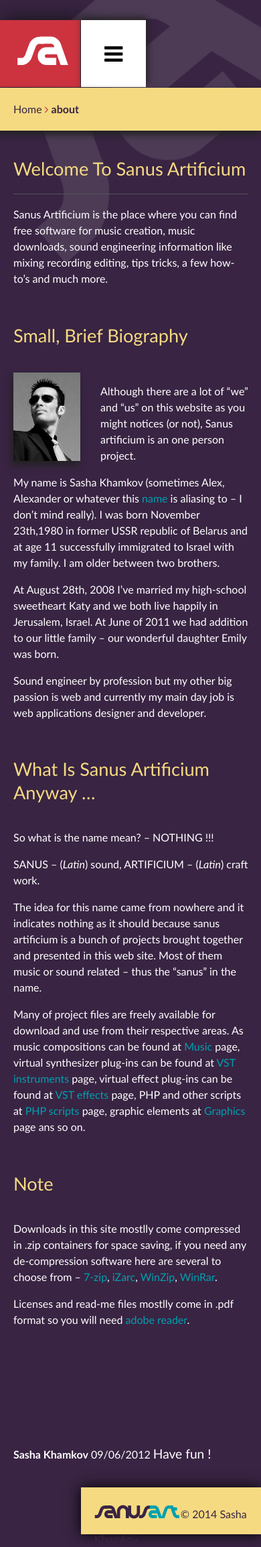
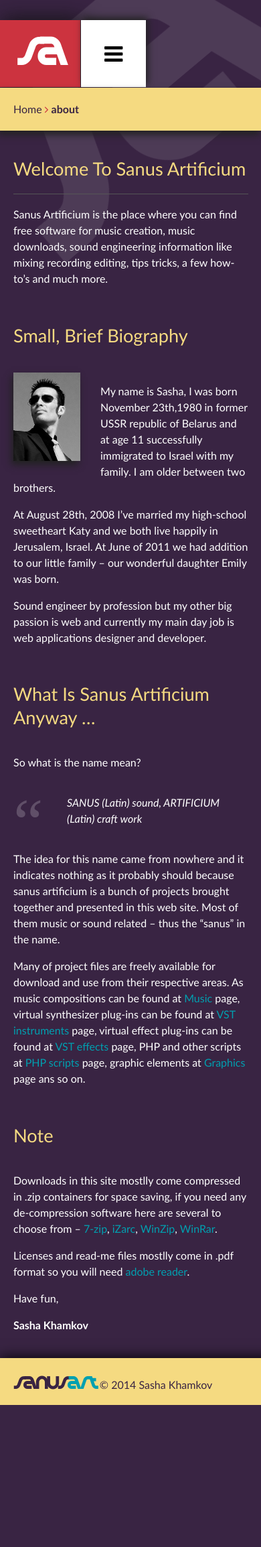
Before and after one commit to sanusart/sanusart.com, a Jekyll site: the page built from pages/about.md, in a window 390 px wide. Shown: the whole page at 67% size. Built offline with Jekyll 4.4.1, drawn with Linux system fonts in a browser that asks for light colours; nearby versions of some CDN libraries; library files that are not in the unit come from our copies; after the commit the page ends 2097 px from its top, so only the background shows below that.

Commit message:
FIX: structure and handhelds

```diff
--- a/_includes/footer.html
+++ b/_includes/footer.html
@@ -1,5 +1,2 @@
 <footer> <sa>sanus<span>art</span></sa> &copy; {{site.year}} Sasha Khamkov</footer>
-<div id="slide">
-    <nav></nav>
-    <i class="fa fa-close close"></i>
-</div>
+{% include off-canvas-slide.html %}
--- /dev/null
+++ b/_includes/off-canvas-slide.html
@@ -0,0 +1,5 @@
+<div id="slide">
+    <!--{% include nav.html %}-->
+    <nav></nav>
+    <i class="fa fa-close close"></i>
+</div>
--- a/js/main.js
+++ b/js/main.js
@@ -17,11 +17,10 @@ $(function () {
     if (isMobile() === true) {
 
         var navList = $('header nav ul');
-
         $('#slide nav').replaceWith( navList );
 
         // mobile nav
-        $('nav').html('<a class="nav-link burger" href="#"><i class="fa fa-reorder"></i></a>');
+        $('header nav').html('<a class="nav-link burger" href="#"><i class="fa fa-reorder"></i></a>');
 
         $('header').on('click','.burger',function() {
             $('#slide').animate({
--- a/pages/about.md
+++ b/pages/about.md
@@ -18,9 +18,8 @@ Sanus Artificium is the place where you can find free software for music creatio
 
 ![sasha](/images/sasha.jpg)
 
-Although there are a lot of &#8220;we&#8221; and &#8220;us&#8221; on this website as you might notices (or not), Sanus artificium is an one person project.
 
-My name is Sasha Khamkov (sometimes Alex, Alexander or whatever this [name][1] is aliasing to &#8211; I don&#8217;t mind really). I was born November 23th,1980 in former USSR republic of Belarus and at age 11 successfully immigrated to Israel with my family. I am older between two brothers.
+My name is Sasha, I was born November 23th,1980 in former USSR republic of Belarus and at age 11 successfully immigrated to Israel with my family. I am older between two brothers.
 
 At August 28th, 2008 I&#8217;ve married my high-school sweetheart Katy and we both live happily in Jerusalem, Israel. At June of 2011 we had addition to our little family &#8211; our wonderful daughter Emily was born.
 
@@ -28,14 +27,11 @@ Sound engineer by profession but my other big passion is web and currently my ma
 
 # What is Sanus artificium anyway &#8230;
 
-So what is the name mean? &#8211; NOTHING !!!
+So what is the name mean?
 
-SANUS &#8211; (*Latin*) sound, ARTIFICIUM &#8211; (*Latin*) craft work.
+> SANUS (*Latin*) sound, ARTIFICIUM (*Latin*) craft work
 
-The idea for this name came from nowhere and it indicates nothing as it should because sanus artificium is a bunch of projects brought together and presented in this web site. Most of them music or sound related &#8211; thus the &#8220;sanus&#8221; in the name.
-
-<div>
-</div>
+The idea for this name came from nowhere and it indicates nothing as it probably should because sanus artificium is a bunch of projects brought together and presented in this web site. Most of them music or sound related &#8211; thus the &#8220;sanus&#8221; in the name.
 
 Many of project files are freely available for download and use from their respective areas. As music compositions can be found at [Music][2] page, virtual synthesizer plug-ins can be found at [VST instruments][3] page, virtual effect plug-ins can be found at [VST effects][3] page, PHP and other scripts at [PHP scripts][4] page, graphic elements at [Graphics][5] page ans so on.
 
@@ -45,17 +41,12 @@ Downloads in this site mostlly come compressed in .zip containers for space savi
 
 Licenses and read-me files mostlly come in .pdf format so you will need [adobe reader][10].
 
-&nbsp;
-
-&nbsp;
-
-&nbsp;
-
-&nbsp;
+Have fun,
 
 **Sasha Khamkov**
-09/06/2012
-<big>Have fun !</big>
+
+
+
 
  [1]: http://www.sanusart.com/wp-content/images/Alexander#Variants_and_diminutives
  [2]: /music/ "Music"
```
Also changed, not shown: css/main.css (+16 -10 lines), css/main.scss (+18 -10 lines), css/style.css, js/script.js, 1 other file.
